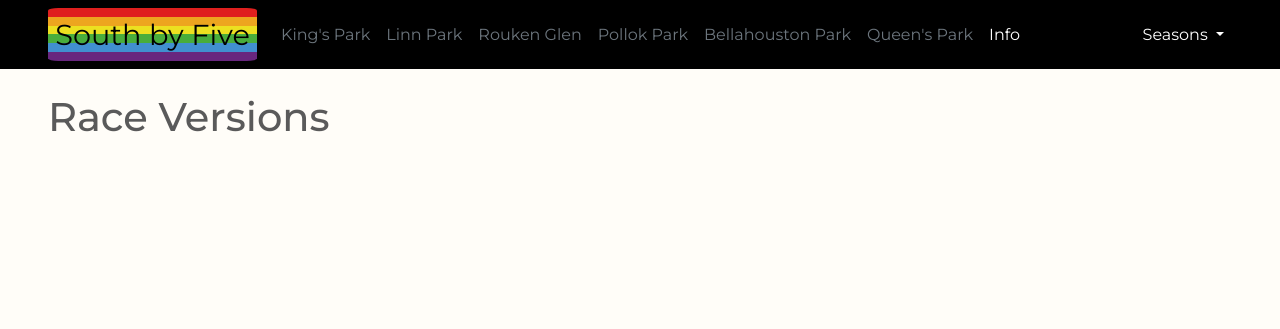
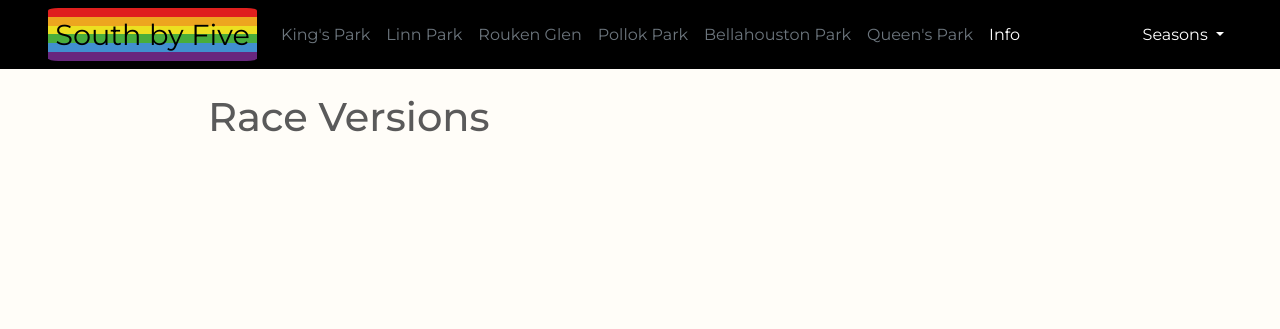
Before and after one commit to lukasz-pudlo/southbyfive, a Django app: page /race-versions/ in a window 1280 px wide. Shown: the top 329 px of the page. Run offline with Django 4.2, Linux system fonts and the light colour scheme; data that the repository does not hold is empty; some libraries are stand-ins or nearby versions.

Commit message:
Add margin to both sides of the table with results

```diff
--- a/sx5_project/static/css/custom.css
+++ b/sx5_project/static/css/custom.css
@@ -426,3 +426,8 @@
 .form-control {
     background-color: white !important;
 }
+
+.default-spacer {
+    margin: 0 auto;
+    width: 75%
+}
--- a/sx5_project/templates/base.html
+++ b/sx5_project/templates/base.html
@@ -70,7 +70,7 @@
         </div>
     </nav>
 
-    <div class="container-fluid px-lg-5">
+    <div class="container-fluid px-lg-5 default-spacer">
         {% block content %}
         {% endblock %}
     </div>
```
